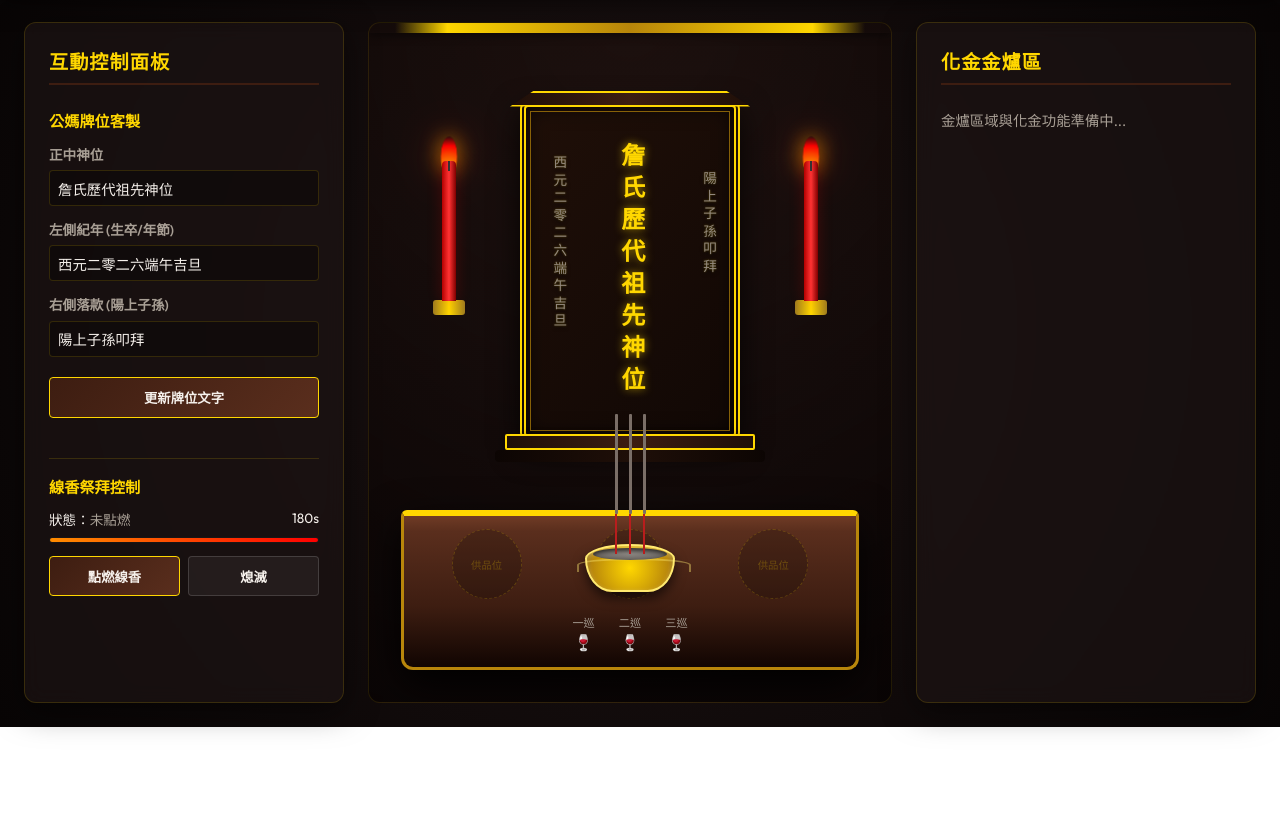
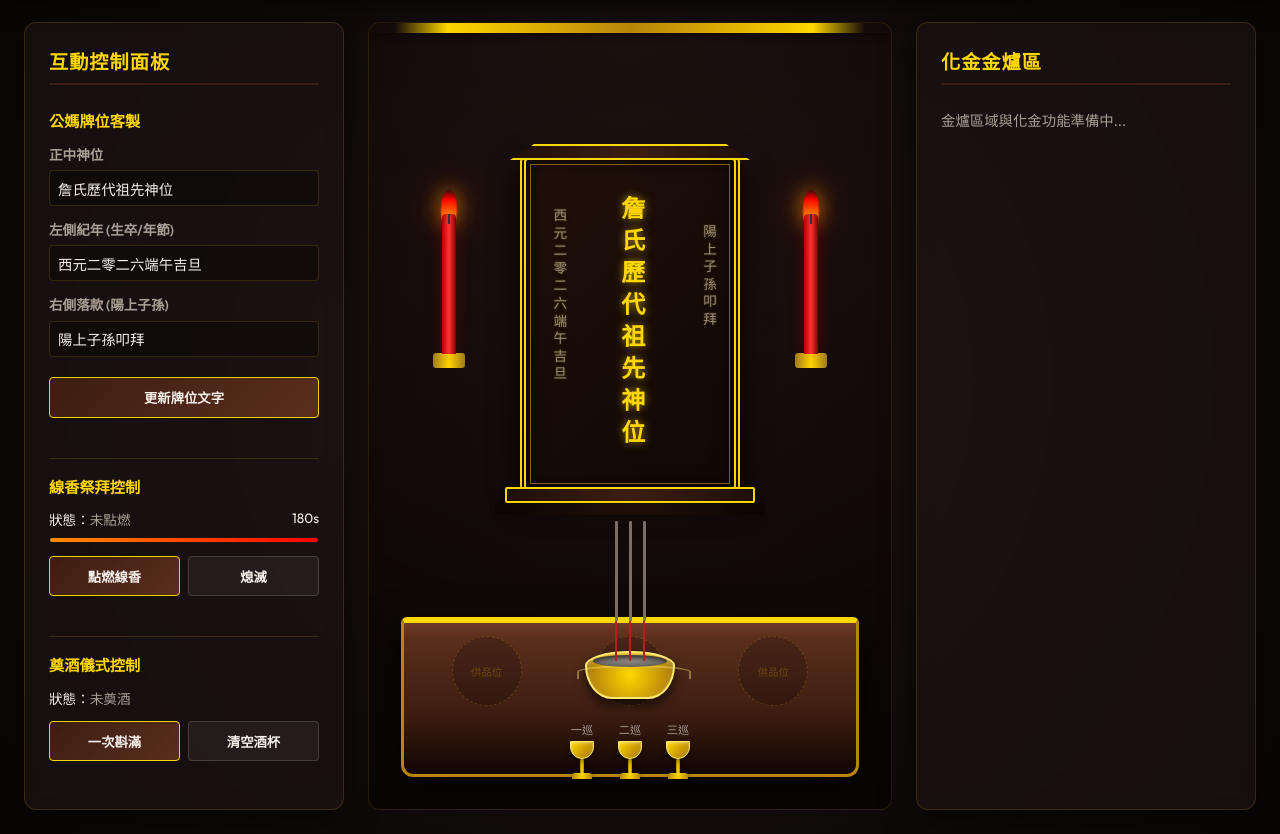
Before and after one commit to Labujuice/Virtual-ancestor-worship, a plain HTML site: page index.html in a window 1280 px wide. Shown: the part 73-907 px from the top of the page. Before the commit the page ends 800 px from the top, so only its background shows below. Drawn offline with Linux system fonts and the light colour scheme.

Commit message:
feat: implement 5.3 wine cup interactive pouring system

```diff
--- a/index.html
+++ b/index.html
@@ -667,6 +667,66 @@
         opacity: 0;
       }
     }
+
+    /* ==========================================
+       細項 5.3: 斟酒與酒杯樣式
+       ========================================== */
+    .wine-cup {
+      width: 24px;
+      height: 38px;
+      display: flex;
+      flex-direction: column;
+      align-items: center;
+      position: relative;
+      cursor: pointer;
+      transition: transform 0.2s ease;
+    }
+
+    .wine-cup:hover {
+      transform: scale(1.15);
+    }
+
+    .cup-body {
+      width: 24px;
+      height: 18px;
+      background: linear-gradient(135deg, #ffd700 0%, #b8860b 80%, #7d5c07 100%);
+      border: 1px solid #ffea70;
+      border-radius: 0 0 12px 12px;
+      position: relative;
+      overflow: hidden;
+      box-shadow: 0 3px 6px rgba(0,0,0,0.4), inset 0 1px 3px rgba(255,255,255,0.4);
+    }
+
+    .cup-liquid {
+      position: absolute;
+      bottom: 0;
+      left: 0;
+      width: 100%;
+      height: 85%;
+      background: linear-gradient(0deg, #660000 0%, #cc0000 70%, #ff3333 100%);
+      transform-origin: bottom;
+      transform: scaleY(0);
+      transition: transform 0.8s cubic-bezier(0.4, 0, 0.2, 1);
+    }
+
+    .wine-cup.filled .cup-liquid {
+      transform: scaleY(1);
+    }
+
+    .cup-stem {
+      width: 4px;
+      height: 14px;
+      background: linear-gradient(90deg, #b8860b, #ffd700, #b8860b);
+      box-shadow: 0 1px 2px rgba(0,0,0,0.3);
+    }
+
+    .cup-base {
+      width: 20px;
+      height: 6px;
+      background: linear-gradient(90deg, #b8860b, #ffd700, #b8860b);
+      border-radius: 3px 3px 0 0;
+      box-shadow: 0 2px 4px rgba(0,0,0,0.5);
+    }
   </style>
 </head>
 <body data-theme="classic-wood">
@@ -717,6 +777,20 @@
         <div style="display: grid; grid-template-columns: 1fr 1fr; gap: 0.5rem;">
           <button class="btn-submit" id="btn-incense-light" onclick="lightIncense()" style="margin-top: 0">點燃線香</button>
           <button class="btn-submit" id="btn-incense-extinguish" onclick="extinguishIncense()" style="margin-top: 0; background: rgba(255,255,255,0.05); border-color: rgba(255,255,255,0.15)">熄滅</button>
+        </div>
+      </div>
+
+      <!-- 奠酒控制區域 -->
+      <div style="margin-bottom: 1.5rem; padding-top: 1rem; border-top: 1px solid var(--glass-border);">
+        <h3 style="font-size: 0.95rem; color: var(--theme-gold); margin-bottom: 0.8rem; font-family: var(--font-tablet)">奠酒儀式控制</h3>
+        <div style="display: flex; flex-direction: column; gap: 0.5rem; margin-bottom: 0.8rem;">
+          <div style="font-size: 0.85rem;">
+            狀態：<span id="wine-status" style="color: var(--text-muted)">未奠酒</span>
+          </div>
+        </div>
+        <div style="display: grid; grid-template-columns: 1fr 1fr; gap: 0.5rem;">
+          <button class="btn-submit" onclick="pourAllCups()" style="margin-top: 0">一次斟滿</button>
+          <button class="btn-submit" onclick="clearAllCups()" style="margin-top: 0; background: rgba(255,255,255,0.05); border-color: rgba(255,255,255,0.15)">清空酒杯</button>
         </div>
       </div>
     </section>
@@ -791,16 +865,34 @@
         <!-- 酒杯放置區 -->
         <div class="cups-area">
           <div class="cup-container" onclick="toggleCup(1)">
-            <div style="font-size: 0.7rem; margin-bottom: 2px; color: var(--text-muted)">一巡</div>
-            <div class="wine-cup-placeholder" style="color: var(--theme-gold)">🍷</div>
+            <div style="font-size: 0.7rem; margin-bottom: 4px; color: var(--text-muted)">一巡</div>
+            <div class="wine-cup" id="wine-cup-1">
+              <div class="cup-body">
+                <div class="cup-liquid"></div>
+              </div>
+              <div class="cup-stem"></div>
+              <div class="cup-base"></div>
+            </div>
           </div>
           <div class="cup-container" onclick="toggleCup(2)">
-            <div style="font-size: 0.7rem; margin-bottom: 2px; color: var(--text-muted)">二巡</div>
-            <div class="wine-cup-placeholder" style="color: var(--theme-gold)">🍷</div>
+            <div style="font-size: 0.7rem; margin-bottom: 4px; color: var(--text-muted)">二巡</div>
+            <div class="wine-cup" id="wine-cup-2">
+              <div class="cup-body">
+                <div class="cup-liquid"></div>
+              </div>
+              <div class="cup-stem"></div>
+              <div class="cup-base"></div>
+            </div>
           </div>
           <div class="cup-container" onclick="toggleCup(3)">
-            <div style="font-size: 0.7rem; margin-bottom: 2px; color: var(--text-muted)">三巡</div>
-            <div class="wine-cup-placeholder" style="color: var(--theme-gold)">🍷</div>
+            <div style="font-size: 0.7rem; margin-bottom: 4px; color: var(--text-muted)">三巡</div>
+            <div class="wine-cup" id="wine-cup-3">
+              <div class="cup-body">
+                <div class="cup-liquid"></div>
+              </div>
+              <div class="cup-stem"></div>
+              <div class="cup-base"></div>
+            </div>
           </div>
         </div>
       </div>
@@ -1076,10 +1168,75 @@
       }, duration * 1000);
     }
 
+    // ==========================================
+    // 5.3 斟酒與奠酒三巡 logic
+    // ==========================================
+    function initCups() {
+      AppState.cups.forEach(cup => {
+        updateCupUI(cup.id);
+      });
+    }
+
+    function toggleCup(cupId) {
+      const cup = AppState.cups.find(c => c.id === cupId);
+      if (cup) {
+        cup.filled = !cup.filled;
+        updateCupUI(cup.id);
+      }
+    }
+
+    function updateCupUI(cupId) {
+      const cupIndex = cupId - 1;
+      const cupState = AppState.cups[cupIndex];
+      const cupDom = document.getElementById(`wine-cup-${cupId}`);
+
+      if (cupDom) {
+        if (cupState.filled) {
+          cupDom.classList.add('filled');
+        } else {
+          cupDom.classList.remove('filled');
+        }
+      }
+
+      updatePouringStatus();
+    }
+
+    function pourAllCups() {
+      AppState.cups.forEach(cup => {
+        cup.filled = true;
+        updateCupUI(cup.id);
+      });
+    }
+
+    function clearAllCups() {
+      AppState.cups.forEach(cup => {
+        cup.filled = false;
+        updateCupUI(cup.id);
+      });
+    }
+
+    function updatePouringStatus() {
+      const filledCount = AppState.cups.filter(c => c.filled).length;
+      const statusEl = document.getElementById('wine-status');
+      if (!statusEl) return;
+
+      if (filledCount === 0) {
+        statusEl.innerText = "未奠酒";
+        statusEl.style.color = "#a89f95"; // text-muted
+      } else if (filledCount === 3) {
+        statusEl.innerText = "三巡已完備 (奠酒三巡圓滿)";
+        statusEl.style.color = "#4caf50"; // green
+      } else {
+        statusEl.innerText = `已完成 ${filledCount} 巡`;
+        statusEl.style.color = "#ffd700"; // gold
+      }
+    }
+
     // 視窗載入後初始化
     window.addEventListener('DOMContentLoaded', () => {
       initTablet();
       initIncense();
+      initCups();
     });
   </script>
 </body>
```
Also changed, not shown: 1 other file.
